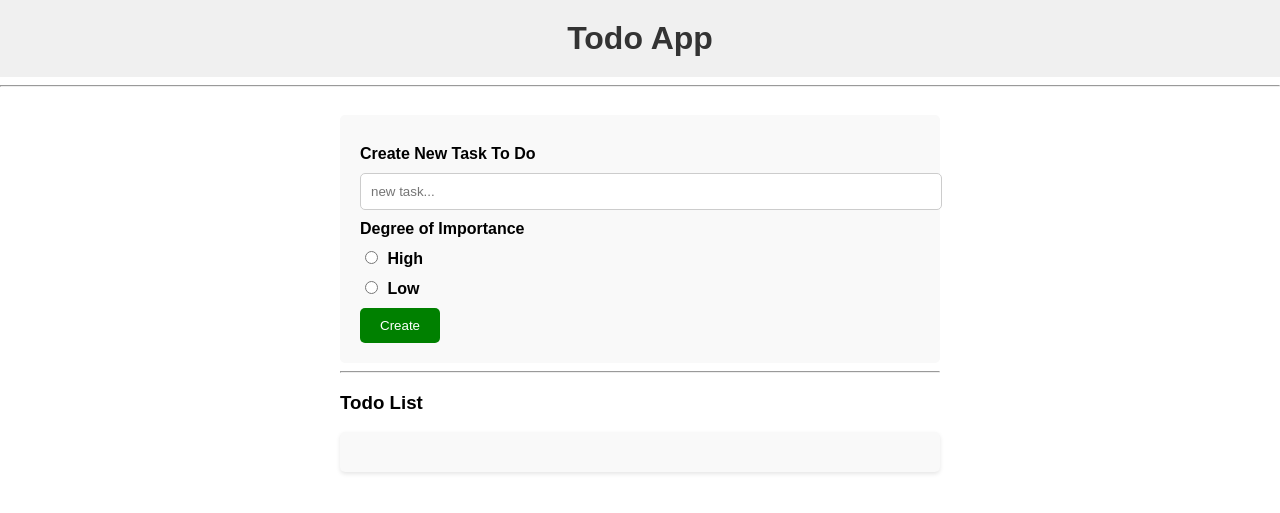
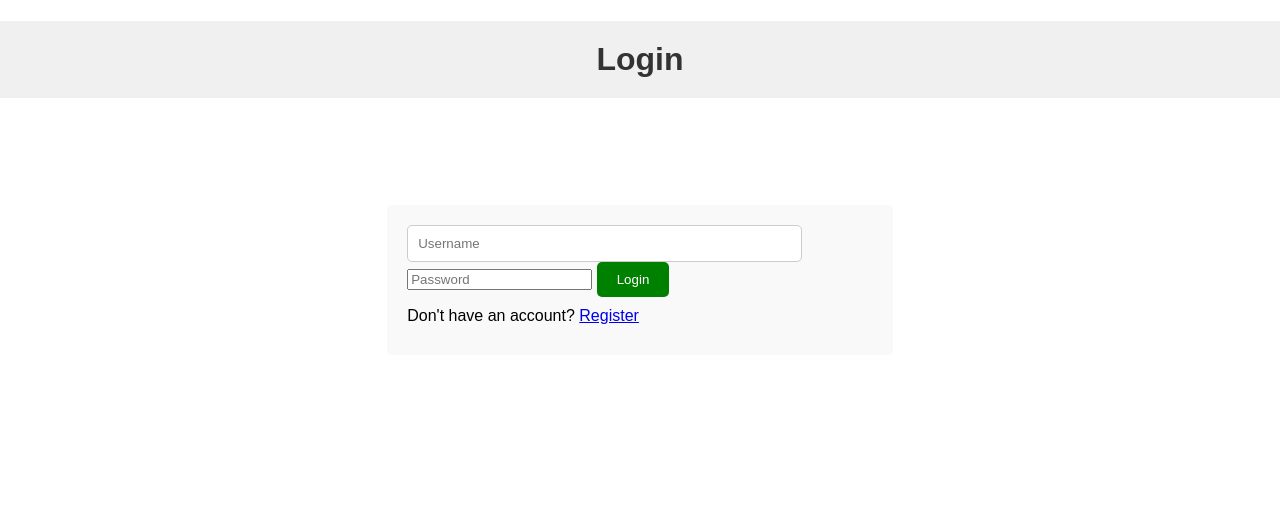
Before and after one commit to UoB-SWE7303-DevOps/todo-flask, a Flask app: page / in a window 1280 px wide. Shown: the top 513 px of the page. Run offline with Flask 3, Linux system fonts and the light colour scheme; data that the repository does not hold is empty.

Commit message:
Added signup and login

```diff
--- a/app.py
+++ b/app.py
@@ -1,7 +1,9 @@
 
-from flask import Flask, render_template, request, url_for, redirect
+from flask import Flask, render_template, request, url_for, redirect, session
 from pymongo import MongoClient
 from bson.objectid import ObjectId
+from werkzeug.security import generate_password_hash, check_password_hash
+# import jwt
 
 app = Flask(__name__)
 
@@ -10,19 +12,53 @@ app = Flask(__name__)
 client = MongoClient('localhost', 27017)
 db = client.task_database
 todos = db.todos
+users = db.users
+
+app.secret_key = 'mysecret'
+
+@app.route('/register', methods=['GET', 'POST'])
+def register():
+    if request.method == 'POST':
+        existing_user = users.find_one({'username': request.form['username']})
+
+        if existing_user is None:
+            hashpass = generate_password_hash(request.form['password'], method='pbkdf2:sha256')
+            users.insert_one({'username': request.form['username'], 'password': hashpass})
+            return redirect(url_for('login'))
+
+        return 'You are already logged in'
+    return render_template('register.html')
+
+@app.route('/', methods=['GET', 'POST'])
+def login():
+    if request.method == 'POST':
+        login_user = users.find_one({'username': request.form['username']})
+
+        if login_user:
+            if check_password_hash(login_user['password'], request.form['password']):
+                session['username'] = request.form['username']
+                session['user_id'] = str(login_user['_id'])
+                return redirect(url_for('todos'))
+
+        return 'Invalid username/password combination'
+
+    return render_template('login.html')
 
 
 # Get and Post
-@app.route("/", methods=('GET', 'POST'))
-def index():
-    if request.method == "POST":
-        task = request.form['task']
-        degree = request.form['degree']
-        todos.insert_one({'task': task, 'degree': degree, 'complete': False})
-        return redirect(url_for('index'))
-    all_todos = todos.find()
+@app.route('/todos', methods=['GET', 'POST'])
+def todos():
+    if 'username' in session:
+        if request.method == 'POST':
+            title = request.form['task']
+            degree = request.form['degree']
+            todos.insert_one({'task': title, 'degree': degree, 'complete': False, 'user_id': session['user_id']})
+            return redirect(url_for('todos'))
 
-    return render_template('index.html', todos = all_todos)
+        user_todos = todos.find({'user_id': session['user_id']})
+        return render_template('index.html', todos=user_todos)
+    else:
+        return redirect(url_for('login'))
 
 @app.route("/<id>/edit/", methods=('GET', 'POST'))
 def edit(id):
--- a/static/css/styles.css
+++ b/static/css/styles.css
@@ -1,5 +1,5 @@
 
-body, h1 {
+body {
     margin:0;
     padding: 0;
 }
@@ -20,6 +20,12 @@ h1 {
     margin: 0 auto;
     padding: 20px;
 }
+.form-container {
+    display: flex;
+    justify-content: center; /* Center horizontally */
+    align-items: center; /* Center vertically */
+    height: 40vh;
+}
 
 form {
     background-color: #f9f9f9;
@@ -37,7 +43,7 @@ label {
 }
 
 input[type="text"] {
-    width: 100%;
+    width: 80%;
     padding: 10px;
     border: 1px solid #ccc;
     border-radius: 5px;
--- a/templates/index.html
+++ b/templates/index.html
@@ -45,7 +45,8 @@
         <ul class="todo">
 		{% for todo in todos %}
 
-            <li class="{{ 'completed' if todo ['complete'] else ''}}">
+        <li class="{{ 'completed' if todo['complete'] else '' }}">
+
 	    <!--Fetching a todo-->
 		<p> {{ todo['task'] }} <i>
 			({{ todo['degree'] }})</i>
--- /dev/null
+++ b/templates/login.html
@@ -0,0 +1,21 @@
+<!DOCTYPE html>
+<html lang="en">
+<head>
+    <meta charset="UTF-8">
+    <meta name="viewport" content="width=device-width, initial-scale=1.0">
+    <title>Login</title>
+    <link rel="stylesheet" href="{{url_for('static', filename='css/styles.css')}}"/>
+</head>
+<body>
+    <h1>Login</h1>
+    <div class="form-container">
+    <form method="POST">
+        <input type="text" name="username" placeholder="Username" required>
+        <input type="password" name="password" placeholder="Password" required>
+        <button type="submit">Login</button>
+        <p>Don't have an account? <a href="/register">Register</a></p>
+    </form>
+</div>
+
+</body>
+</html>
```
Also changed, not shown: templates/register.html (added, +20 -0 lines).
